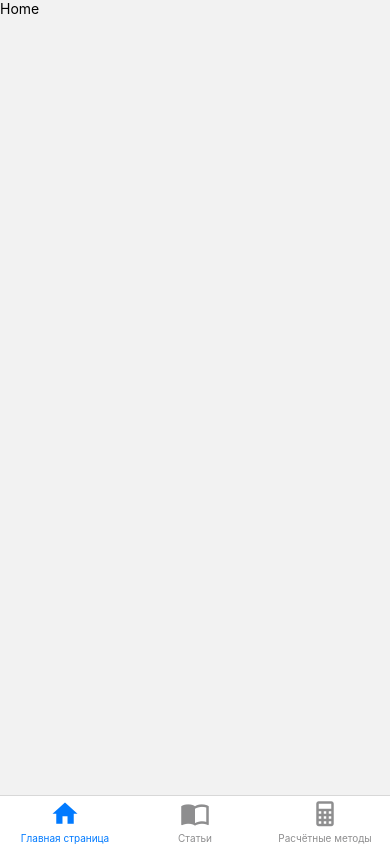
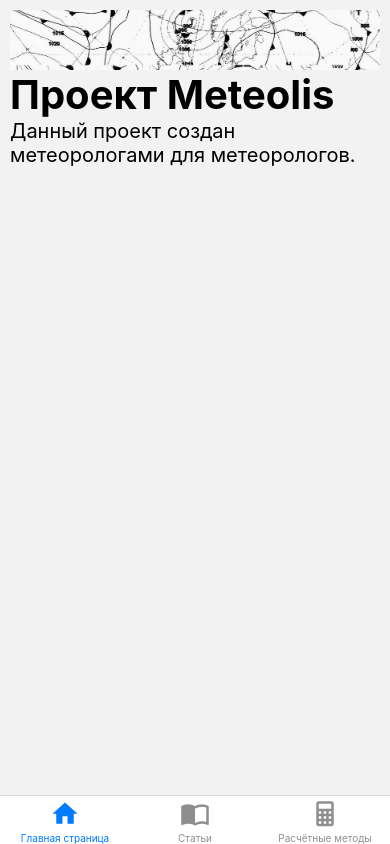
Before and after one commit to BogdanKolesov/meteolis_phone, a React Native app: screen /Home in a window 390 px wide. Built offline with nearby package versions, Linux system fonts and the light colour scheme.

Commit message:
fix: Home

```diff
--- a/src/components/views/Home/Home.js
+++ b/src/components/views/Home/Home.js
@@ -1,15 +1,46 @@
 import React from 'react';
-import { Text, View } from 'react-native';
+import { Image, ScrollView, Text, View } from 'react-native';
+import { SafeAreaView } from 'react-native-safe-area-context';
+import styled from 'styled-components/native';
+import WeatherMap from '../../../../assets/weatherMap.jpg'
 // import BottomTabs from '../../organismes/BottomTabs';
 
 const Home = () => {
     return (
-        <View>
-            {/* <BottomTabs /> */}
-            <Text>Home</Text>
-        </View>
+        <SafeAreaView>
+            <ScrollView>
+                <TextContainer>
+                    <StyledImage source={WeatherMap} />
+                    <Title>
+                        Проект Meteolis
+                    </Title>
+                    <Description>
+                        Данный проект создан метеорологами для метеорологов.
+                    </Description>
+                </TextContainer>
+            </ScrollView>
+        </SafeAreaView>
     );
 }
 
+const TextContainer = styled.View`
+    marginTop: 10;
+    marginHorizontal: 10;
+`
+
+const Title = styled.Text`
+    color: black;
+    fontSize: 40;
+    fontWeight: bold;
+`
+const Description = styled.Text`
+    color: black;
+    fontSize: 20;
+`
+
+const StyledImage = styled.Image`
+    width: 100%;
+    height: 60px;
+`
 
 export default Home;
```
Also changed, not shown: assets/weatherMap.jpg (added).
